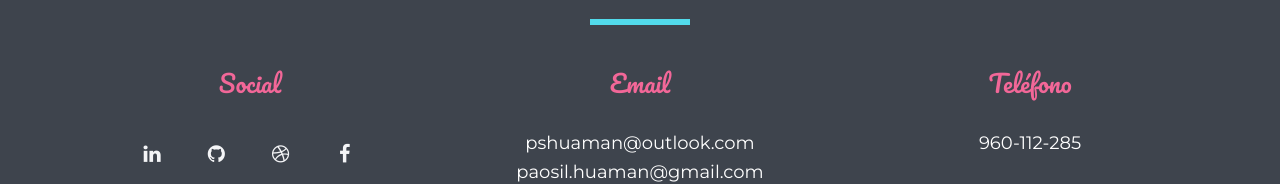
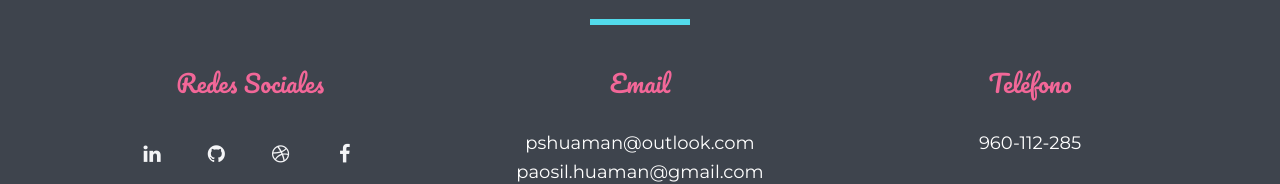
Before and after one commit to PaoSil/ux-ph, a plain HTML site: page index.html in a window 1280 px wide. Shown: the part 3137-3321 px from the top of the page. Drawn offline with Linux system fonts and the light colour scheme; a script that the page names is missing; files whose address does not match are found by name; a web font is replaced by a local one.

Commit message:
modified html

```diff
--- a/index.html
+++ b/index.html
@@ -348,7 +348,7 @@
                       <hr class="primary">
                   </div>
                   <div class="col-sm-4 text-center" style="color:#fff;">
-                    <h3 class="script" style="color:#f26798;">Social</h3>
+                    <h3 class="script" style="color:#f26798;">Redes Sociales</h3>
                     <br>
                     <ul class="list-inline">
                         <li>
```
